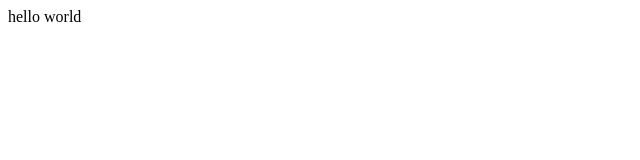
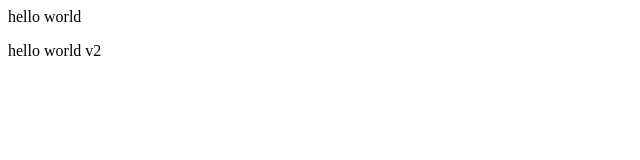
Before and after one commit to lonese7en/CloneActivity, a plain HTML site: page index.html in a window 1280 px wide. Shown: the full height of the page, 0-640 px from the left. Drawn offline with Linux system fonts and the light colour scheme.

Commit message:
Update index.html

```diff
--- a/index.html
+++ b/index.html
@@ -6,6 +6,7 @@
 </head>
 <body>
     <p>hello world</p>
+    <p>hello world v2</p>
 
 </body>
 </html>
```
